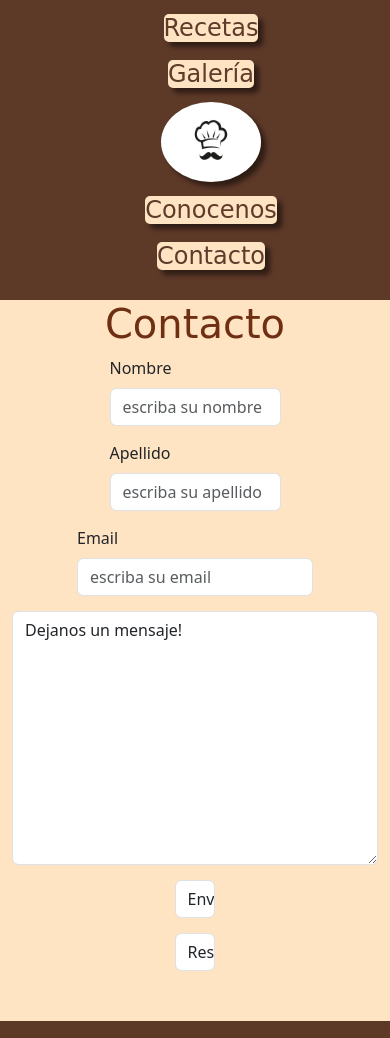
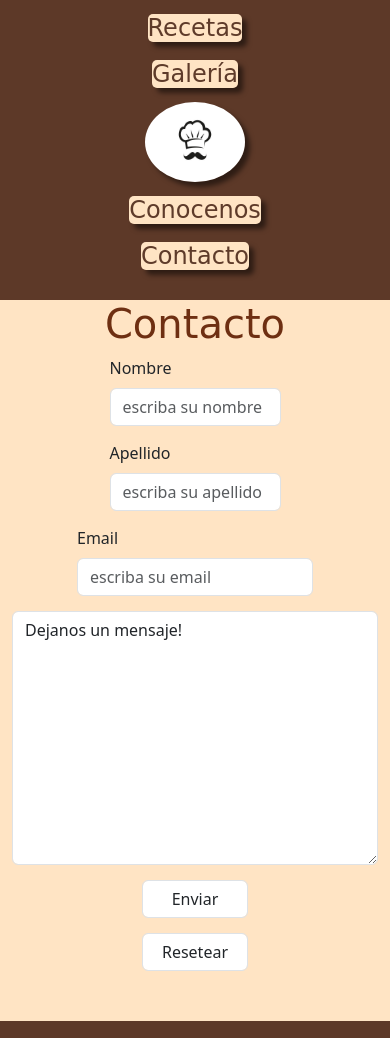
Before and after one commit to Tilarian/La_Tradicion_de_la_Masa, a website: page pages/contacto.html in a window 390 px wide. Shown: the top 1038 px of the page. Drawn offline with nearby package versions, Linux system fonts and the light colour scheme.

Commit message:
Se corrige navbar mobile

```diff
--- a/pages/contacto.html
+++ b/pages/contacto.html
@@ -74,10 +74,10 @@
                 <div class="col-12">
                     <textarea name="" class="form-control" id="" cols="10" rows="10">Dejanos un mensaje!</textarea>
                 </div>
-                <div class="col-2">
+                <div class="col-4">
                     <input type="submit" class="form-control" value="Enviar">
                 </div>
-                <div class="col-2">
+                <div class="col-4">
                     <input type="reset" class="form-control" value="Resetear">
                 </div>
             </form>
--- a/scss/components/_navbar.scss
+++ b/scss/components/_navbar.scss
@@ -13,6 +13,7 @@
     width: 100%;
     gap: 10px;
     list-style: none;
+    padding-left: 0% !important;
 }
 
 .navbar__links {
```
Also changed, not shown: css/style.css, 1 other file.
